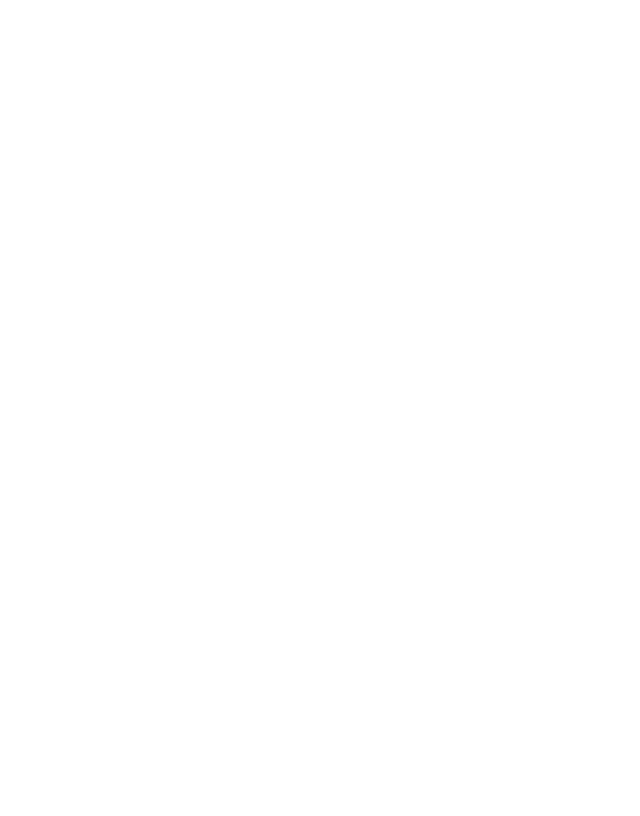
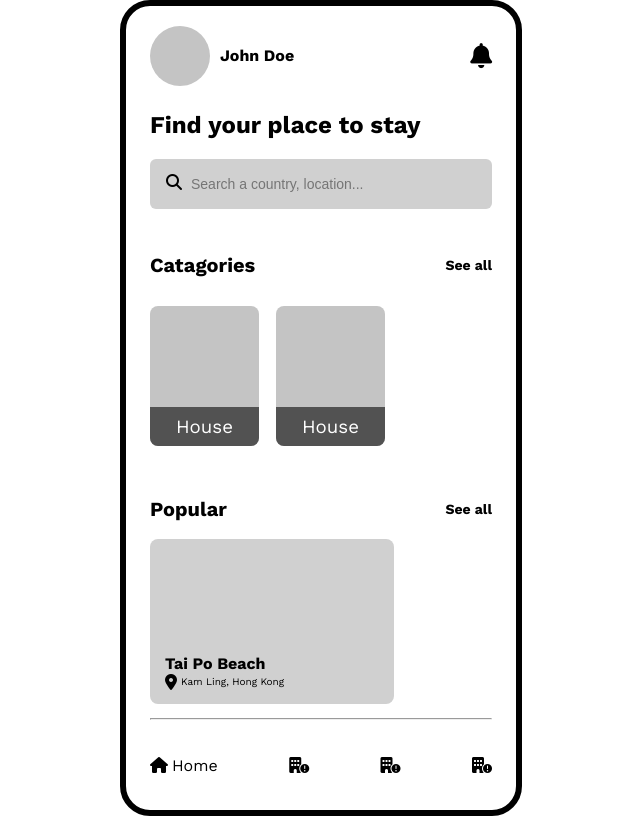
Before and after one commit to farkhodoffcodes/mobile-app-fe1, a React (Create React App) app: page /page07 in a window 1280 px wide. Before the commit this address had no page. Shown: the whole page, without its empty margins (325-965 px from the left). Built offline with nearby package versions, Linux system fonts and the light colour scheme; a web font is replaced by a local one.

Commit message:
page07-full-end

```diff
--- a/src/App.js
+++ b/src/App.js
@@ -5,6 +5,7 @@
 import Page04 from './companents/Page0125/Page04'
 import Page05 from './companents/Page0125/Page05'
 import Page06 from './companents/Page0125/Page06'
+import Page07 from './companents/Page0125/Page07'
 import Page26 from './companents/Page2650/Page26'
 import Page27 from './companents/Page2650/Page27'
 import Page28 from './companents/Page2650/Page28'
@@ -34,6 +35,7 @@
           <Route path='/page04' element={<Page04/>}/>
           <Route path='/page05' element={<Page05/>}/>
           <Route path='/page06' element={<Page06/>}/>
+          <Route path='/page07' element={<Page07/>}/>
           <Route path='/page26' element={<Page26/>}/>
           <Route path='/page27' element={<Page27/>}/>
           <Route path='/page28' element={<Page28/>}/>
--- /dev/null
+++ b/src/companents/Page0125/Page07/index.jsx
@@ -0,0 +1,279 @@
+import React from 'react'
+import styled from 'styled-components'
+
+const Page07 = () => {
+  return (
+    <div>
+      <Page7>
+        <section className='page07'>
+            <div className="page07-container">
+
+                <div className="page07-top">
+                    <div className="page07-top-left">
+                        <span className='profile'></span>
+                        <h2 className="profile-name">John Doe</h2>
+                    </div>
+                    <i class="fa-solid fa-bell"></i>
+                </div>
+
+                <h2 className="page07-heading">Find your place to stay</h2>
+
+                <form className='page07-form'>
+                    <input className='search-input' type="search" placeholder='Search a country, location...'/>
+                    <i class="fa-solid fa-magnifying-glass"></i>
+                </form>
+
+                <div className="categories">
+                    <div className="categories-top">
+                        <h2 className="categories-heading1">Catagories</h2>
+                        <h3 className="categories-heading2">See all</h3>
+                    </div>
+
+                    <ol className="categories-list">
+                        <li className="categories-list-item">
+                            <h3 className="categories-item-desc">House</h3>
+                        </li>
+                        <li className="categories-list-item">
+                            <h3 className="categories-item-desc">House</h3>
+                        </li>
+
+
+                    </ol>
+                </div>
+
+                <div className="popular">
+                    <div className="popular-top">
+                        <h2 className="popular-top-heading1">Popular</h2>
+                        <h3 className="popular-top-heading2">See all</h3>
+                    </div>
+
+                    <ol className="popular-list">
+                            <li className="popular-list-item">
+                                <div className="popular-item-heading">Tai Po Beach</div>
+                                <span className='popular-item-location'>
+                                    <i class="fa-solid fa-location-dot"></i>
+                                    <p className="popular-item-location-name">Kam Ling, Hong Kong</p>
+                                </span>
+                            </li>
+                    </ol>
+                </div>
+
+                <hr />
+
+                <footer className='footer'>
+                    <span className='footer-home'>
+                        <i class="fa-solid fa-house"></i>
+                        <p className="footer-home-name">Home</p>
+                    </span>
+
+                    <i class="fa-solid fa-building-circle-exclamation"></i>
+                    <i class="fa-solid fa-building-circle-exclamation"></i>
+                    <i class="fa-solid fa-building-circle-exclamation"></i>
+                </footer>
+            </div>
+        </section>
+      </Page7>
+    </div>
+  )
+}
+
+const Page7 = styled.div`
+    .page07{
+        width:100%;
+        height:auto;
+        border:6px solid #000;
+        border-radius:30px;
+        .page07-container{
+            width:342px;
+            margin:0 auto;
+            margin-top:20px;
+            // padding-left:24px;
+            // margin-right:240px;
+
+            .page07-top{
+                display:flex;
+                align-items:center;
+                justify-content:space-between;
+                margin-bottom:25px;
+
+
+                .page07-top-left{
+                    display:flex;
+                    align-items:center;
+                    gap:10px;
+                    .profile{
+                        width:60px;
+                        height:60px;
+                        border-radius:50%;
+                        background-color:#c4c4c4;
+                    }
+
+                    .profile-name{
+                        font-size:16px;
+                        line-height:20px;
+                        color:#000;
+                    }
+
+                }
+
+                .fa-bell{
+                    font-size:25px;
+                }
+            }
+
+            .page07-heading{
+                font-size:24px;
+                line-height:28px;
+                color:#000;
+            }
+
+            .page07-form{
+                position:relative;
+                margin-top:20px;
+                margin-bottom:45px;
+
+                .search-input{
+                    width:342px;
+                    height:50px;
+                    border-radius:6px;
+                    border:none;
+                    padding-left:41px;
+                    background-color:#d0d0d0;
+                    font-size:14px;
+                    line-height:18px;
+                }
+
+
+                i{
+                    position:absolute;
+                    top:15px;
+                    left:16px;
+                }
+            }
+
+            .categories{
+                margin-bottom:52px;
+                .categories-top{
+                    display:flex;
+                    align-items:center;
+                    justify-content:space-between;
+                    margin-bottom:30px;
+
+                    .categories-heading1{
+                        font-size:20px;
+                        line-height:22px;
+                        color:#000;
+                    }
+
+                    .categories-heading2{
+                        font-size:14px;
+                        line-height:18px;
+                        color:#000;
+                    }
+                }
+
+                .categories-list{
+                    padding:0;
+                    display:flex;
+                    align-items:center;
+                    gap:17px;
+                    .categories-list-item{
+                        width:109px;
+                        height:140px;
+                        border-radius:8px;
+                        background-color:#c4c4c4;
+                        position:relative;
+
+                        .categories-item-desc{
+                            position:absolute;
+                            bottom:0px;
+                            text-align:center;
+                            width:109px;
+                            height:39px;
+                            background-color:#525252;
+                            border-bottom-left-radius:8px;
+                            border-bottom-right-radius:8px;
+                            display:flex;
+                            align-items:center;
+                            justify-content:center;
+                            color:#fff;
+                            font-weight:400;
+                        }
+                    }
+                }
+            }
+
+
+            .popular{
+                margin-bottom:14px;
+                .popular-top{
+                    display:flex;
+                    align-items:center;
+                    justify-content:space-between;
+                    margin-bottom:19px;
+
+                    .popular-top-heading1{
+                        font-size:20px;
+                        line-height:22px;
+                        color:#000;
+                    }
+
+                    .popular-top-heading2{
+                        font-size:14px;
+                        line-height:18px;
+                        color:#000;
+                    }
+
+
+                }
+
+                .popular-list{
+                    .popular-list-item{
+                        width:244px;
+                        height:165px;
+                        border-radius:8px;
+                        background-color:#d0d0d0;
+
+
+                        .popular-item-heading{
+                            padding-top:115px;
+                            padding-left:15px;
+                            font-weight:bold;
+                            font-size:16px;
+                            line-height:20px;
+                        }
+
+                        .popular-item-location{
+                            display:flex;
+                            align-items:center;
+                            padding-left:15px;
+                            gap:4px;
+
+                            .popular-item-location-name{
+                                font-size:10px;
+                                line-height:12px;
+                            }
+                        }
+                    }
+                }
+            }
+
+            .footer{
+                display:flex;
+                align-items:center;
+                justify-content:space-between;
+                width:100%;
+                height:90px;
+                // border:1px solid #e0e0e0;
+
+                .footer-home{
+                    display:flex;
+                    align-items:center;
+                    gap:4px;
+                }
+            }
+        }
+    }
+`
+
+export default Page07
--- a/src/index.css
+++ b/src/index.css
@@ -13,6 +13,7 @@
 ol,
 ul{
   list-style: none;
+  padding:0;
 }
 
 /* PAGE 26 - 50 START */
```
